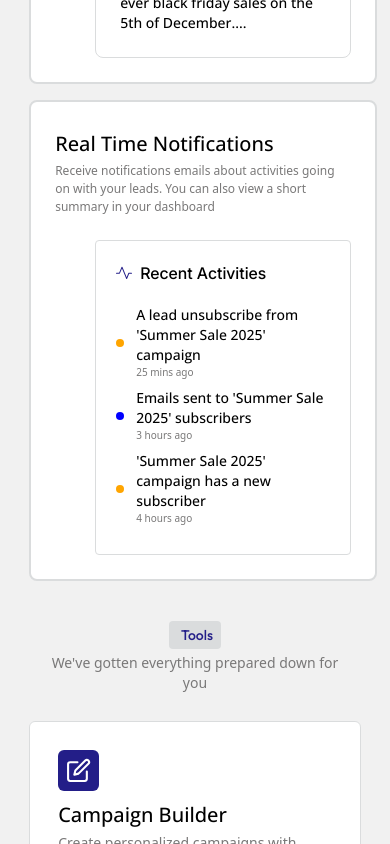
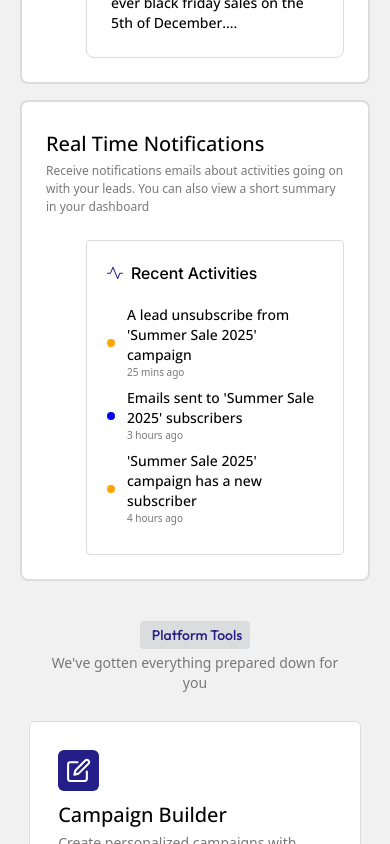
Before and after one commit to Habeebamoo/MailDrop, a React (Vite) app in the folder client/: page / in a window 390 px wide. Shown: the part 1267-2111 px from the top of the page. Built offline with nearby package versions, Linux system fonts and the light colour scheme; no server answers.

Commit message:
updated homepage 2

```diff
--- a/client/src/components/home/Main.tsx
+++ b/client/src/components/home/Main.tsx
@@ -31,7 +31,7 @@ const Main = () => {
         </p>
       </div>
       <p className="text-sm text-center mt-1 mx-auto text-accent w-[80%]">Everything you need to market through emails is provided by the platform</p>
-      <div className="grid md:grid-cols-2 md:gap-3 mt-5 p-2 w-[95%] mx-auto">
+      <div className="grid md:grid-cols-2 md:gap-3 mt-5 p-2 max-md:w-[100%] md:w-[95%] mx-auto">
         <div className="bg-white border-2 border-bg2 rounded-lg p-6 max-sm:mb-4" data-aos="fade-up">
         <h1 className="font-open mt-1 text-xl">Email Composing Template</h1>
         <p className="text-accent text-[12px] mt-1">Easily compose and format your email messages with our built in text editor, giving you the abilty to express yourself when sending marketing emaail</p>
@@ -78,7 +78,7 @@ const Main = () => {
       </div>
       <div className="flex-center mt-8">
         <p className="bg-bg2 font-outfit py-1 px-2 rounded font-open text-sm text-primary">
-        <span className="ml-1">Tools</span>
+        <span className="ml-1">Platform Tools</span>
         </p>
       </div>
       <p className="text-sm text-center mt-1 mx-auto text-accent w-[80%]">We've gotten everything prepared down for you</p>
```
Lines whose indentation alone changed are shown as unchanged.
